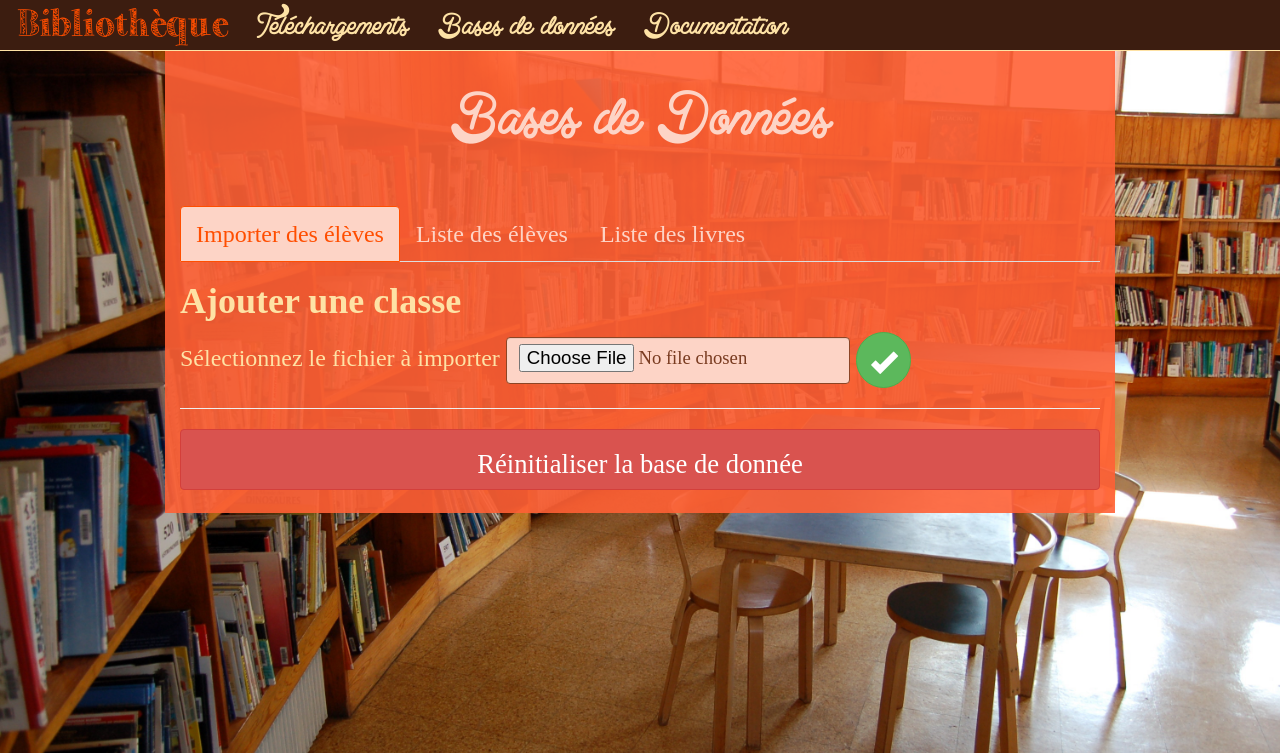
After one commit to BibliothequeMaternelleAilly/WebApp, a PHP site: page /database.php in a window 1280 px wide, after a click on "Importer des élèves". The commit adds this page. Shown: the top 753 px of the page. Run offline with PHP 8.4, Linux system fonts and the light colour scheme; some libraries are stand-ins or nearby versions; some web fonts are replaced.

Commit message:
Création de la page Base de données et de la forme pour ajout d'une classe

```diff
--- a/css/custom.css
+++ b/css/custom.css
@@ -19,6 +19,24 @@ body {
     background-size: cover;
     font: 18pt maritime;
     color: #fee2a5;
+}
+
+a:focus {
+    outline: none;
+}
+
+label {
+    font-weight: normal;
+    margin-bottom: 5px;
+}
+
+.form-inline > label {
+    margin-bottom: 0;
+}
+
+input[type=file] {
+    padding-bottom: 39px;
+    font-size: 14pt;
 }
 
 .title {
--- /dev/null
+++ b/database.php
@@ -0,0 +1,137 @@
+<!DOCTYPE html>
+<html>
+    <head>
+        <title>Bases de données</title>
+        <meta charset="UTF-8">
+        <meta name="viewport" content="width=device-width, initial-scale=1.0">
+        <link rel="stylesheet" type="text/css" href="css/bootstrap.min.css">
+        <link rel="stylesheet" type="text/css" href="css/custom.css">
+        <script src="js/jquery.min.js"></script>
+        <script src="js/bootstrap.min.js"></script>
+
+        <style>
+            h1 {
+                color: #fdd4c6;
+                margin-bottom: 50px;
+            }
+
+            .content {
+                background-color: rgba(255,97,54,.9);
+                padding-top: 5%;
+                padding-bottom: 2%;
+            }
+
+            #import_button {
+                border-radius: 100px;
+                padding-top: 10pt;
+                padding-bottom: 2pt;
+                padding-left: 10pt;
+                padding-right: 10pt;
+            }
+
+            .btn {
+                font-size: 20pt;
+                padding-top: 15px;
+            }
+
+            .btn.active.focus,.btn.active:focus,.btn.focus,.btn:active.focus,.btn:active:focus,.btn:focus {
+                outline: none;
+            }
+
+            .btn-default {
+                background-color: #fdd4c6;
+                color: #793b20;
+                border: #8d4525 solid 1px;
+            }
+
+            .btn-default:hover {
+                background-color: #fbb49d;
+                color: #3c1d10;
+                border: #ffb760 solid 1px;
+                box-shadow: 0 0 2px 2px #ffb760;
+            }
+
+            .btn-default.focus,.btn-default:focus {
+                background-color: #fdd4c6;
+                color: #3c1d10;
+                border-color: #ffb760;
+            }
+
+            .btn-default.active.focus,.btn-default.active:focus,.btn-default.active:hover,.btn-default:active.focus,.btn-default:active:focus,.btn-default:active:hover,.open>.dropdown-toggle.btn-default.focus,.open>.dropdown-toggle.btn-default:focus,.open>.dropdown-toggle.btn-default:hover {
+                background-color: #fa8f6b;
+                color: #3c1d10;
+                border: #ffb760 solid 1px;
+                box-shadow: 0 0 2px 2px #ffb760 inset;
+            }
+
+            .nav-tabs > li > a {
+                margin: 0;
+                color: #fdd4c6;
+            }
+
+            .nav-tabs > li.active > a, .nav-tabs > li.active > a:focus, .nav-tabs > li.active > a:hover {
+                background-color: #fdd4c6;
+                color: #ff4e00;
+                border: 1px solid #ff4e00;
+            }
+
+            .form-control {
+                background-color: #fdd4c6;
+                color: #793b20;
+                border: #8d4525 solid 1px;
+            }
+
+            .form-control:focus {
+                background-color: #fdd4c6;
+                border: #ffb760 solid 1px;
+                box-shadow: 0 0 2px 2px #ffb760;
+            }
+
+        </style>
+    </head>
+
+    <body>
+        <?php $i=2; include 'navbar.php'; ?>
+
+        <section class="container">
+            <div class="col-lg-10 col-lg-offset-1 content">
+                <h1>
+                    Bases de Données
+                </h1>
+                <ul class="nav nav-tabs">
+                    <li><a data-toggle="tab" href="#importer">Importer des élèves</a></li>
+                    <li><a data-toggle="tab" href="#eleves">Liste des élèves</a></li>
+                    <li><a data-toggle="tab" href="#livres">Liste des livres</a></li>
+                </ul>
+
+                <div class="tab-content">
+                    <div id="importer" class="tab-pane fade">
+                        <h2>Ajouter une classe</h2>
+                        <form class="form-inline">
+                            <div class="form-group">
+                                <label for="fichier">Sélectionnez le fichier à importer</label>
+                                <input type="file" class="form-control" id="fichier" name="fichier" />
+                            </div>
+                            <button type="submit" class="btn btn-success" id="import_button">
+                                <span class="glyphicon glyphicon-ok"></span>
+                            </button>
+                        </form>
+                        <hr>
+                        <form>
+                            <button type="submit" class="btn btn-danger btn-block">Réinitialiser la base de donnée</button>
+                        </form>
+                    </div>
+                    <div id="eleves" class="tab-pane fade">
+                        <h2>Élèves</h2>
+                        test2
+                    </div>
+                    <div id="livres" class="tab-pane fade">
+                        <h2>Livres</h2>
+                        test3
+                    </div>
+                </div>
+            </div>
+        </section>
+
+    </body>
+</html>
--- a/downloads.php
+++ b/downloads.php
@@ -1,7 +1,7 @@
 <!DOCTYPE html>
 <html>
     <head>
-        <title>Accueil</title>
+        <title>Téléchargements</title>
         <meta charset="UTF-8">
         <meta name="viewport" content="width=device-width, initial-scale=1.0">
         <link rel="stylesheet" type="text/css" href="css/bootstrap.min.css">
--- a/navbar.php
+++ b/navbar.php
@@ -5,7 +5,7 @@
         </div>
         <ul class="nav navbar-nav">
             <li class="<?php if($i==1) active; ?>"><a href="downloads.php">Téléchargements</a></li>
-            <li class="<?php if($i==2) active; ?>"><a href="#">Bases de données</a></li>
+            <li class="<?php if($i==2) active; ?>"><a href="database.php">Bases de données</a></li>
             <li class="<?php if($i==3) active; ?>"><a href="#">Documentation</a></li>
         </ul>
     </div>
--- a/nbproject/private/private.xml
+++ b/nbproject/private/private.xml
@@ -3,6 +3,7 @@
     <editor-bookmarks xmlns="http://www.netbeans.org/ns/editor-bookmarks/2" lastBookmarkId="0"/>
     <open-files xmlns="http://www.netbeans.org/ns/projectui-open-files/2">
         <group>
+            <file>file:/var/www/html/WebApp/database.php</file>
             <file>file:/var/www/html/WebApp/navbar.php</file>
             <file>file:/var/www/html/WebApp/index.php</file>
             <file>file:/var/www/html/WebApp/css/custom.css</file>
```
